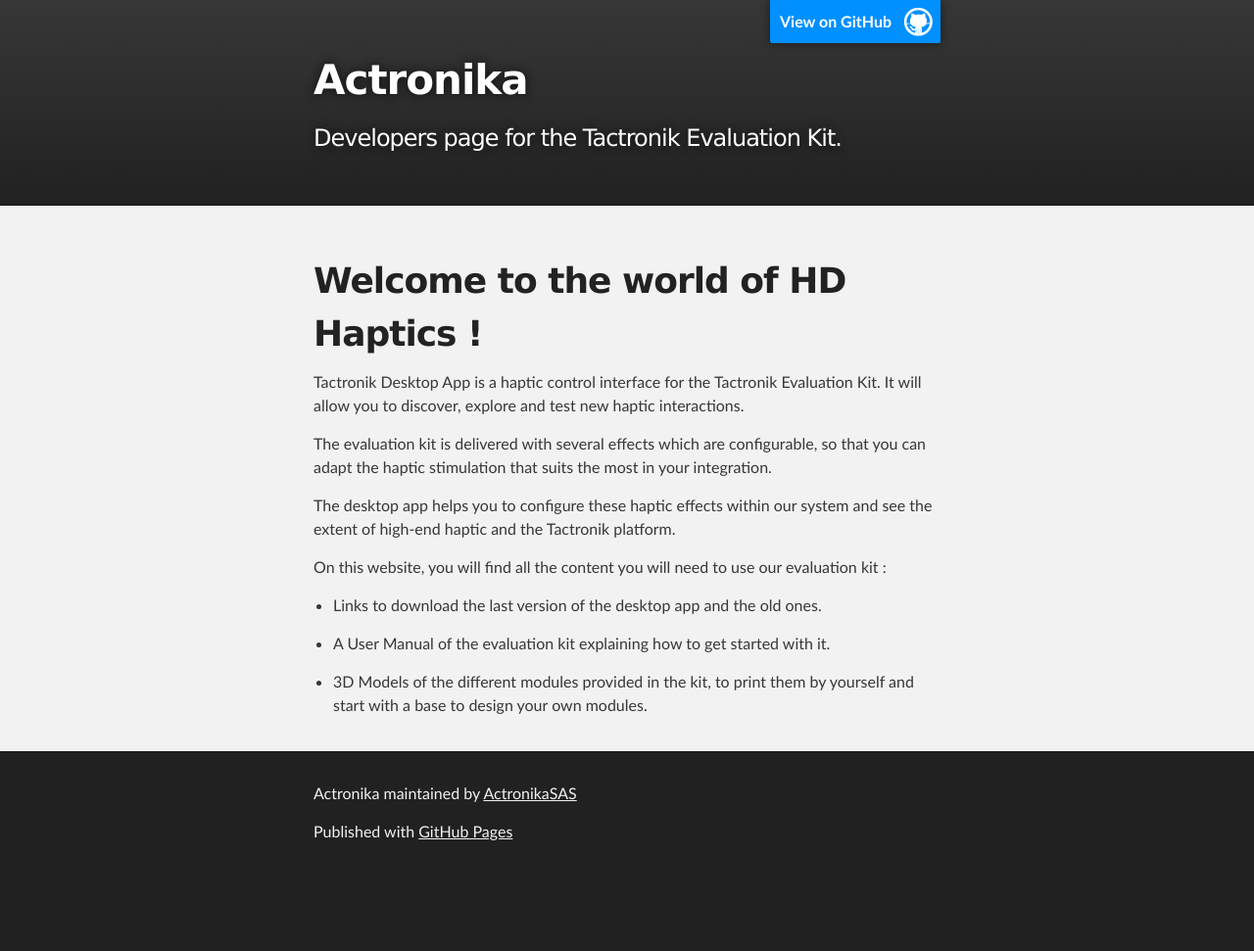
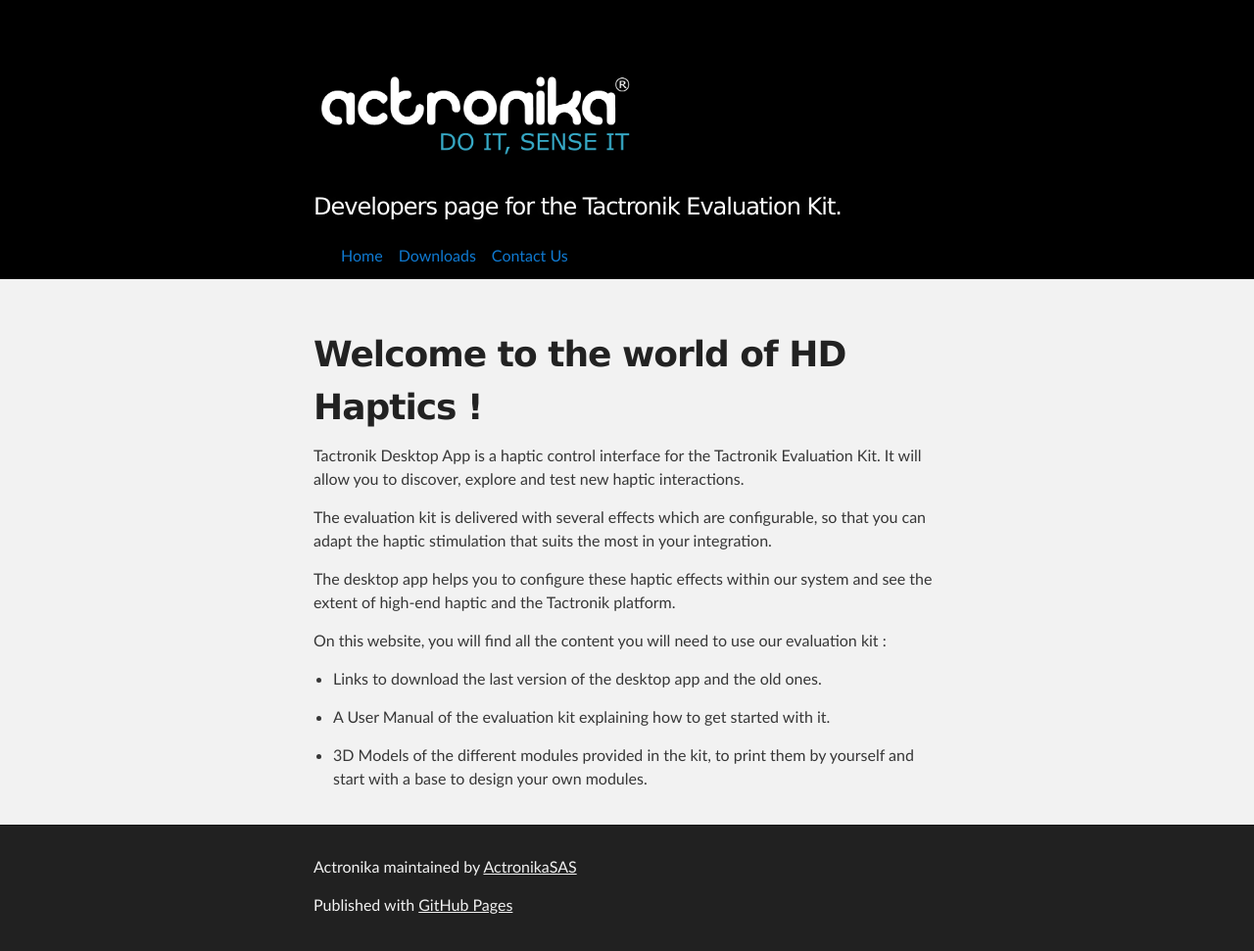
Before and after one commit to ActronikaSAS/dev.actronika.com, a Jekyll site: the page built from index.md, in a window 1280 px wide. Shown: the whole page at 98% size. Built offline with Jekyll 4.4.1, drawn with Linux system fonts in a browser that asks for light colours; our own code applies the rules of GitHub Pages for plain Markdown files; before the commit the page ends 900 px from its top, so only the background shows below that.

Commit message:
theme (css & html) updates + actronika logo

```diff
--- a/_layouts/default.html
+++ b/_layouts/default.html
@@ -17,17 +17,15 @@
     <!-- HEADER -->
     <div id="header_wrap" class="outer">
         <header class="inner">
-          <a id="forkme_banner" href="{{ site.github.repository_url }}">View on GitHub</a>
-
-          <h1 id="project_title">{{ site.title | default: site.github.repository_name }}</h1>
+          <img src="{{ site.logo }}" alt="Actronika" style="width:50%;height:20%">
+          <!--<h1 id="project_title">{{ site.title | default: site.github.repository_name }}</h1>-->
           <h2 id="project_tagline">{{ site.description | default: site.github.project_tagline }}</h2>
-
-          {% if site.show_downloads %}
-            <section id="downloads">
-              <a class="zip_download_link" href="{{ site.github.zip_url }}">Download this project as a .zip file</a>
-              <a class="tar_download_link" href="{{ site.github.tar_url }}">Download this project as a tar.gz file</a>
-            </section>
-          {% endif %}
+          <ul id="main_menu">
+            <li class="left_menu"><a href ="/">Home</a></li>
+            <li class="left_menu"><a href ="/download.html">Downloads</a></li>
+            <li class="left_menu"><a href ="/contact.html">Contact Us</a></li>
+          </ul>
+          </div>
         </header>
     </div>
 
@@ -48,7 +46,7 @@
       </footer>
     </div>
 
-    {% if site.google_analytics %}
+    <!--{% if site.google_analytics %}
       <script type="text/javascript">
         (function(i,s,o,g,r,a,m){i['GoogleAnalyticsObject']=r;i[r]=i[r]||function(){
         (i[r].q=i[r].q||[]).push(arguments)},i[r].l=1*new Date();a=s.createElement(o),
@@ -57,6 +55,6 @@
         ga('create', '{{ site.google_analytics }}', 'auto');
         ga('send', 'pageview');
       </script>
-    {% endif %}
+    {% endif %}-->
   </body>
 </html>
--- a/_sass/jekyll-theme-slate.scss
+++ b/_sass/jekyll-theme-slate.scss
@@ -137,13 +137,13 @@ img {
   max-width: 739px;
   padding: 5px;
   margin: 10px 0 10px 0;
-  border: 1px solid #ebebeb;
+  // border: 1px solid #ebebeb;
 
-  box-shadow: 0 0 5px #ebebeb;
-  -webkit-box-shadow: 0 0 5px #ebebeb;
-  -moz-box-shadow: 0 0 5px #ebebeb;
-  -o-box-shadow: 0 0 5px #ebebeb;
-  -ms-box-shadow: 0 0 5px #ebebeb;
+  // box-shadow: 0 0 5px #ebebeb;
+  // -webkit-box-shadow: 0 0 5px #ebebeb;
+  // -moz-box-shadow: 0 0 5px #ebebeb;
+  // -o-box-shadow: 0 0 5px #ebebeb;
+  // -ms-box-shadow: 0 0 5px #ebebeb;
 }
 
 p img {
@@ -283,12 +283,12 @@ Full-Width Styles
 }
 
 #header_wrap {
-  background: #212121;
-  background: -moz-linear-gradient(top, #373737, #212121);
-  background: -webkit-linear-gradient(top, #373737, #212121);
-  background: -ms-linear-gradient(top, #373737, #212121);
-  background: -o-linear-gradient(top, #373737, #212121);
-  background: linear-gradient(top, #373737, #212121);
+  background: #000000;
+  background: -moz-linear-gradient(top, #000000, #000000);
+  background: -webkit-linear-gradient(top, #000000, #000000);
+  background: -ms-linear-gradient(top, #000000, #000000);
+  background: -o-linear-gradient(top, #000000, #000000);
+  background: linear-gradient(top, #000000, #000000);
 }
 
 #header_wrap .inner {
@@ -311,15 +311,15 @@ Full-Width Styles
   text-shadow: #111 0px 0px 10px;
 }
 
-#downloads {
-  position: absolute;
-  width: 210px;
-  z-index: 10;
-  bottom: -40px;
-  right: 0;
-  height: 70px;
-  background: url('../images/icon_download.png') no-repeat 0% 90%;
-}
+// #downloads {
+//   position: absolute;
+//   width: 210px;
+//   z-index: 10;
+//   bottom: -40px;
+//   right: 0;
+//   height: 70px;
+//   background: url('../images/icon_download.png') no-repeat 0% 90%;
+// }
 
 .zip_download_link {
   display: block;
--- a/assets/css/style.scss
+++ b/assets/css/style.scss
@@ -2,3 +2,26 @@
 ---
 
 @import "jekyll-theme-slate";
+
+ul#main_menu {  /*Ici , c'est ma configuration, à vous de la changer */
+
+width : 800px;
+
+height : 0px;
+
+list-style-type : none; /* Car sinon les puces se placent n'importe où */
+
+}
+
+ul#main_menu li {
+
+padding : 0 0.5em; /* Pour espacer les boutons entre eux */
+color: #fff;
+
+}
+
+li.left_menu {
+
+float : left;
+
+}
```
Also changed, not shown: assets/images/logo_actronika_black.png (added).
